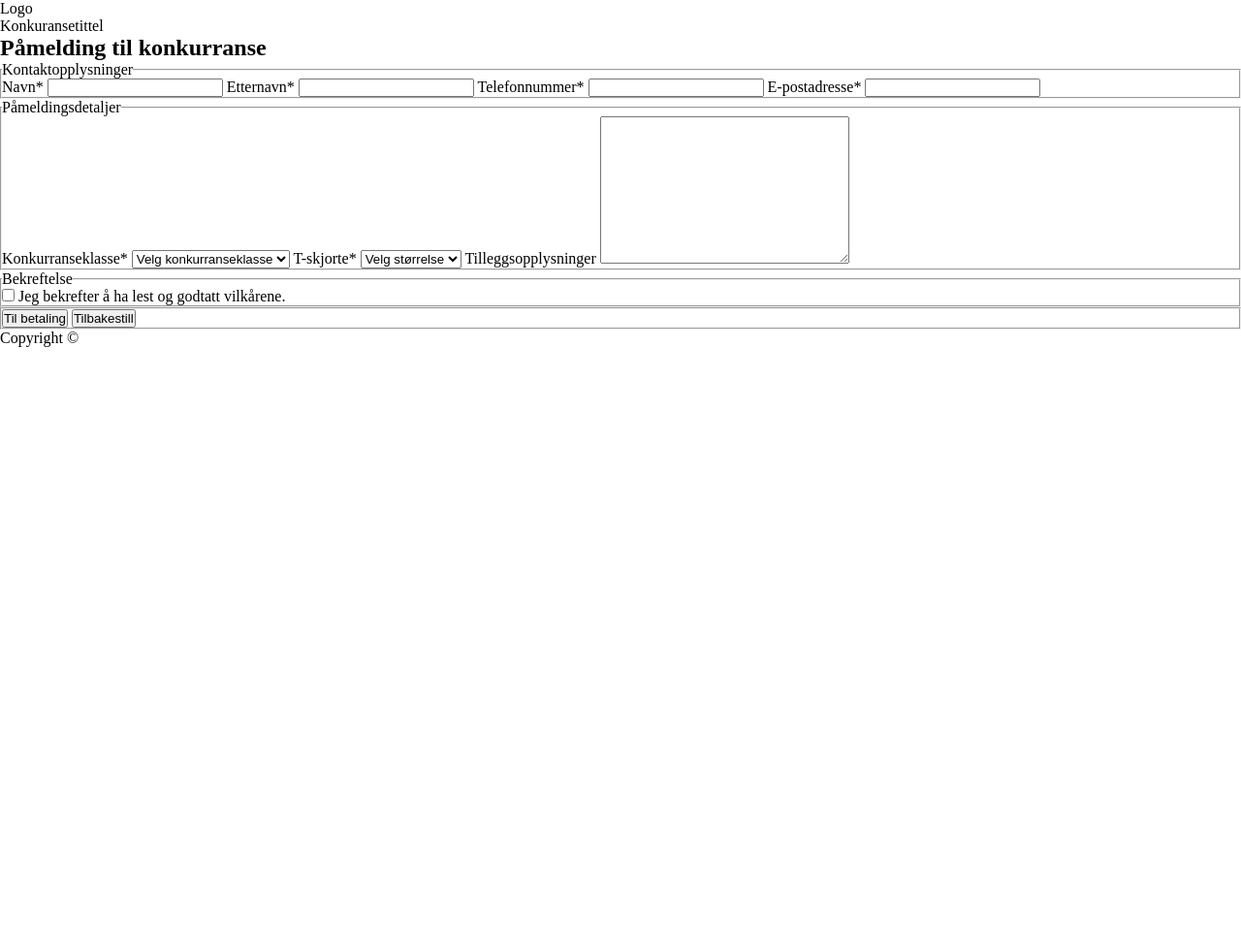
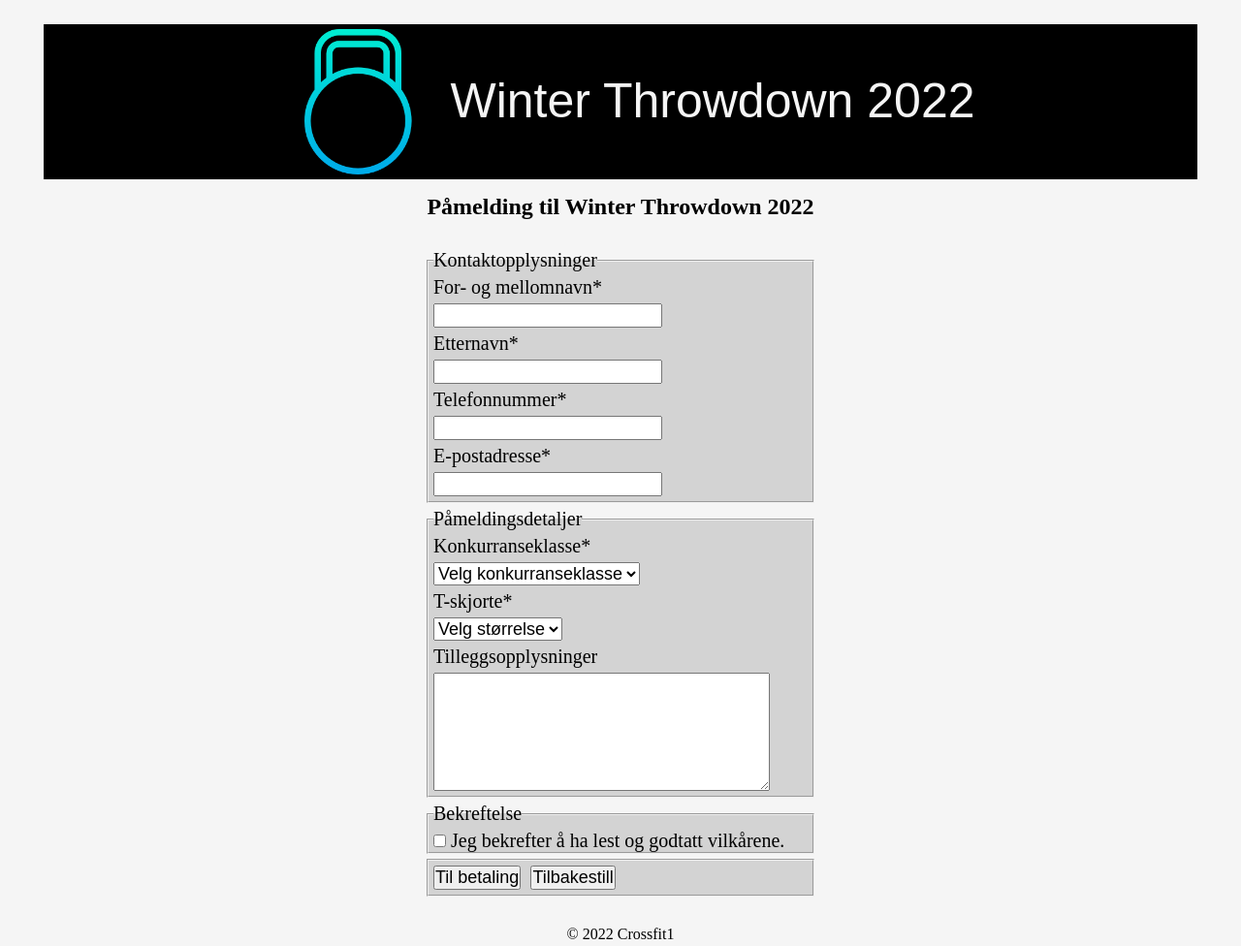
Before and after one commit to camillamn/Crossfit1-form, a plain HTML site: page index.html in a window 1280 px wide. Shown: the whole page at 97% size. Before the commit the page ends 800 px from the top, so only its background shows below. Drawn offline with Linux system fonts and the light colour scheme.

Commit message:
Changed grid to flexbox, added styling

```diff
--- /dev/null
+++ b/CSS/style-classes.css
@@ -0,0 +1,16 @@
+.header-logo {
+   margin-left: 5px;
+}
+
+.header-text {
+   margin: 40px 5px 20px 5px;
+   font-size: 50px;
+}
+
+.article-confirmation {
+   margin-top: 100px;
+}
+
+.confirmation, .submit {
+   display: flex;
+}
--- a/CSS/style.css
+++ b/CSS/style.css
@@ -0,0 +1,59 @@
+* {
+   margin: 5px;
+}
+
+body {
+   background-color: var(--background);
+   color: var(--textcolor);
+   font-family: var(--font-family);
+   width: 100%;
+   max-width: 1200px;
+   margin: 20px auto;
+   justify-content: center;
+}
+
+header {
+   font-family: fantasy;
+   background-color: black;
+   color: whitesmoke;
+   display: flex;
+   justify-content: center;
+}
+
+img {
+   width: 150px;
+   align-items: center;
+   max-height: 200px;
+}
+
+h2 {
+   text-align: center;
+   margin-top: 15px;
+}
+
+section {
+   display: flex;
+   min-height: 300px;
+   justify-content: center;
+}
+
+fieldset {
+   background-color: var(--forms-background);
+   width: 400px;
+   font-size: 20px;
+}
+
+input, select, textarea {
+   display: block;
+   font-size: 18px;
+}
+
+article {
+   display: flex;
+   font-size: 20px;
+   padding: 10px;
+}
+
+footer {
+   text-align: center;
+}
--- a/CSS/variables.css
+++ b/CSS/variables.css
@@ -1,3 +1,6 @@
 :root {
-   --background-color: antiquewhite;
+   --background: whitesmoke;
+   --textcolor: black;
+   --forms-background: lightgrey;
+   --font-family: pt sans;
 }
--- a/index.html
+++ b/index.html
@@ -6,17 +6,21 @@
 		<link rel="stylesheet" href="./CSS/variables.css">
 		<link rel="stylesheet" href="./CSS/reset.css">
 		<link rel="stylesheet" href="./CSS/style.css">
+      <link rel="stylesheet" href="./CSS/style-classes.css">
 	</head>
 	<body>
-		<section>
-			<article class="article-1">Logo</article>
-			<article class="article-2">Konkuransetittel</article>
-			<article class="article-3"></article>
-			<article class="article-4"><h2>Påmelding til konkurranse</h2></article>
-				<form action="./payment.html" method="post" class="form"></form>
+      <header>
+         <article class="header-logo"></article><img src="./Assets/Images/kettlebell logo.png" alt="Logo, bilde av kettlebell">
+         <!-- Image borrowed from https://www.flaticon.com/kettlebell-->
+         <article class="header-text">Winter Throwdown 2022</article>
+      </header>
+      <h2>Påmelding til Winter Throwdown 2022</h2>
+      <section id="information">
+			<article class="article-1">
+				<form action="./payment.html" method="post" class="form">
 				<fieldset>
 					<legend>Kontaktopplysninger</legend>
-						<label for="firstname">Navn*</label>
+						<label for="firstname">For- og mellomnavn*</label>
 							<input required
 								type="text"
 								id="firstname"
@@ -71,17 +75,18 @@
                         <option>Extra large</option>
                      </select>
                      <label for="textarea">Tilleggsopplysninger</label>
-                     <textarea name="Tilleggsinformasjon" id="Tilleggsinformasjon" cols="30" rows="10"></textarea>
+                     <textarea name="Tilleggsinformasjon" id="Tilleggsinformasjon" cols="30" rows="6"></textarea>
 				</fieldset>
-            <fieldset>
+            <fieldset class="confirmation">
                <legend>Bekreftelse</legend>
                   <input
                      type="checkbox"
                      name="accept"
-                     value="Jeg bekrefter å ha lest og godtatt vilkårene">
+                     value="Jeg bekrefter å ha lest og godtatt vilkårene"
+                     >
                      Jeg bekrefter å ha lest og godtatt vilkårene.
             </fieldset>
-            <fieldset>
+            <fieldset class="submit">
                <input
                   type="submit"
                   value="Til betaling"
@@ -90,8 +95,10 @@
                   type="reset"
                   value="Tilbakestill">
             </fieldset>
-         <article class="article-5">Copyright ©</article>
+            </form>
+         </article>
 		</section>
+      <footer>© 2022 Crossfit1</footer>
 	</body>
 
 </html>
```
Also changed, not shown: payment.html (+11 -6 lines), result.html (+22 -0 lines), Assets/Images/kettlebell logo.png (added).
